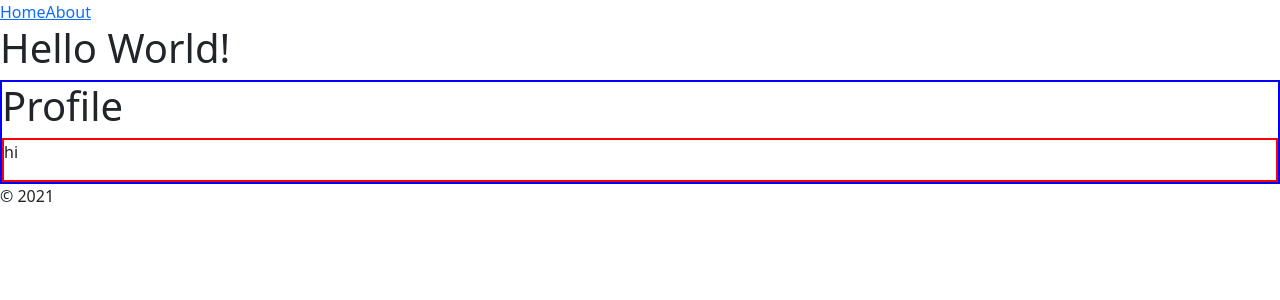
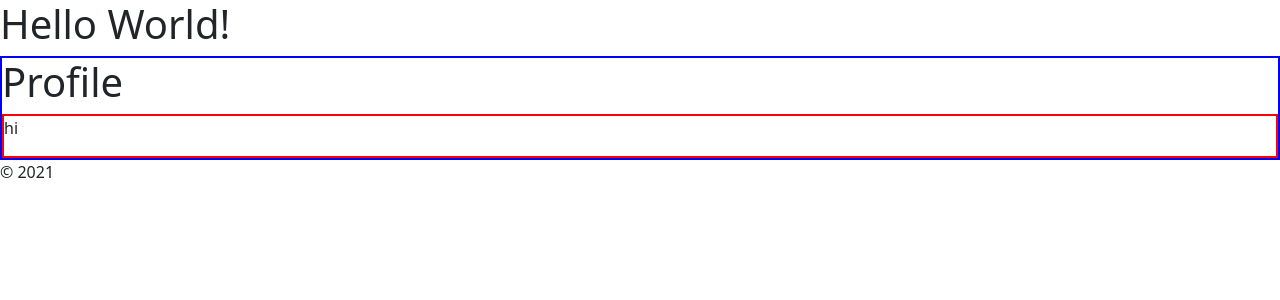
Before and after one commit to AdilIqbal95/Career_App, a React app in the folder react-client/: page / in a window 1280 px wide. Shown: the top 300 px of the page. Built offline with nearby package versions, Linux system fonts and the light colour scheme; a web font is replaced by a local one.

Commit message:
:fire: remove header component from rendering from app.js

```diff
--- a/react-client/src/App.js
+++ b/react-client/src/App.js
@@ -1,7 +1,7 @@
 import React from 'react'
 import { Switch, Route } from 'react-router-dom';
 import * as Pages from './pages';
-import { Header, Footer } from './layout'
+import { Footer } from './layout'
 
 // import './style.css';
 
@@ -9,7 +9,6 @@ function App(){
 
     return(
       <>
-        <Header />
            <Switch>
           <Route exact path="/">
             <Pages.Home />
```
